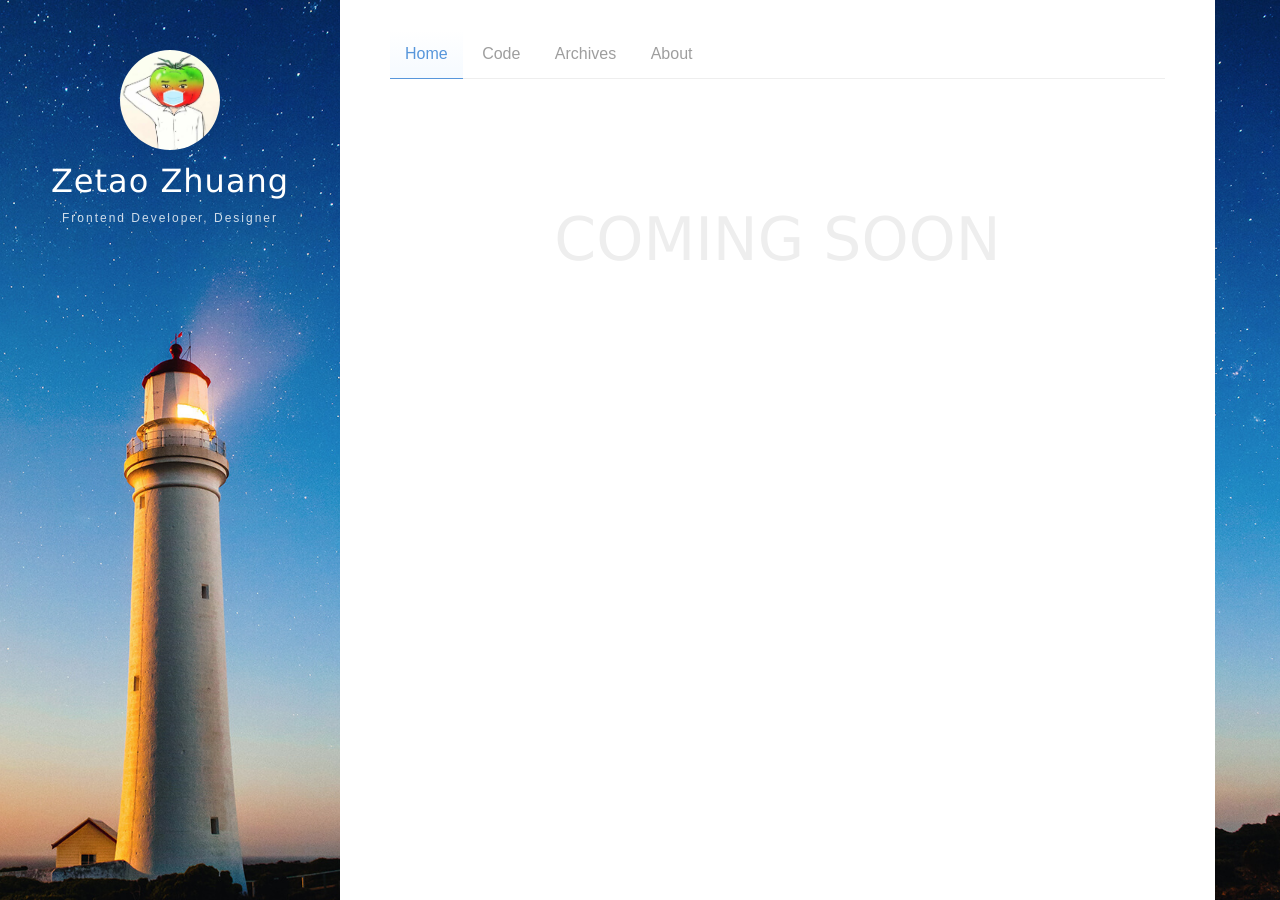
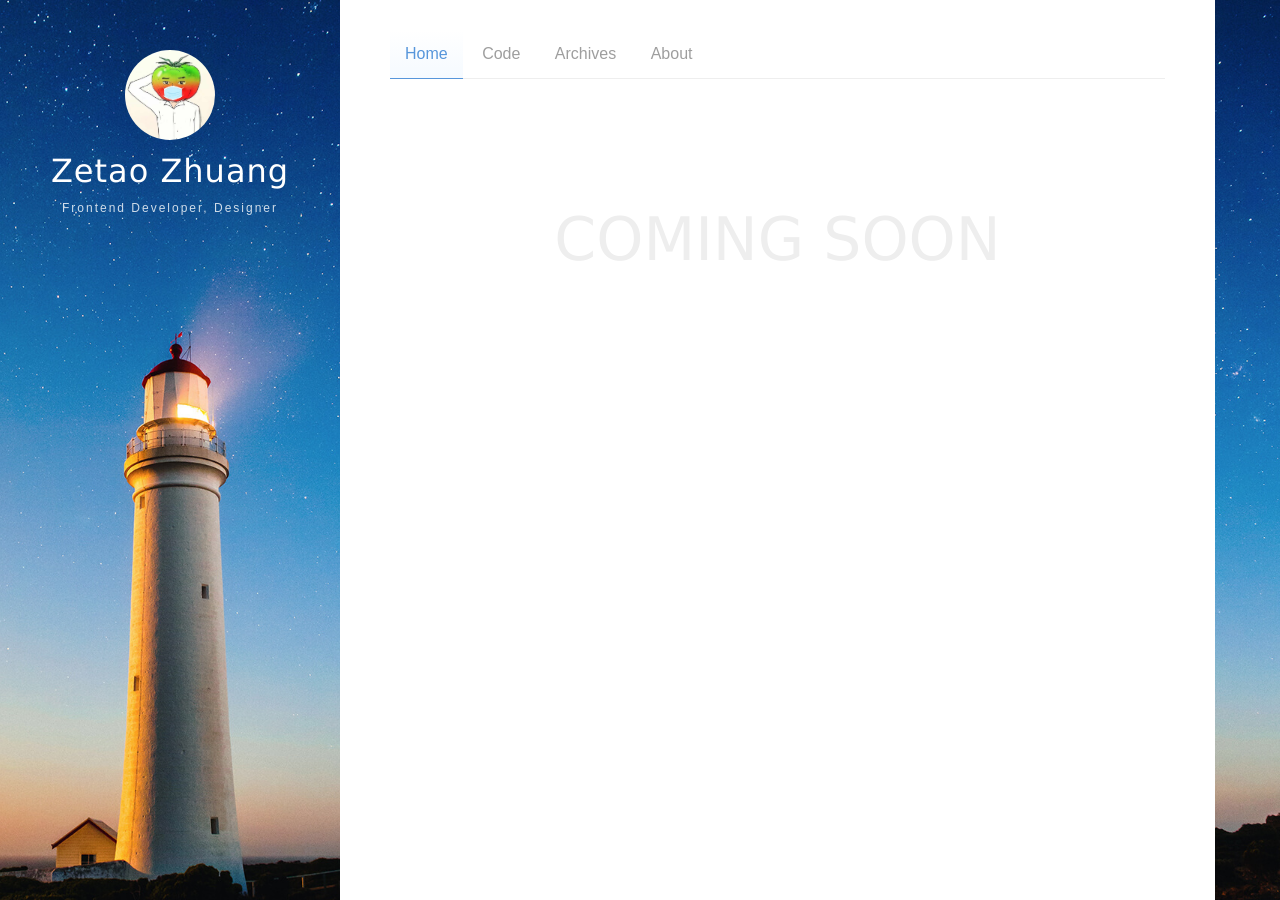
Before and after one commit to zzetao/zzetao.github.io, a Jekyll site: the page built from index.html, in a window 1280 px wide. Built offline with Jekyll 4.4.1, drawn with Linux system fonts in a browser that asks for light colours; the list of posts is cut into pages by our own code.

Commit message:
fix(Style): background fallback

```diff
--- a/css/main.scss
+++ b/css/main.scss
@@ -91,7 +91,7 @@
 		top: 0;
 		width: 100%;
 		height: 100%;
-		background: url(/assets/left-aside-bg.jpg) center;
+		background: url(/assets/left-aside-bg.jpg) center , linear-gradient(0deg, #BDC2B8 3%, #7BB0D3 17%, #002D66 100%);
 		background-size: cover;
 		z-index: -1;
 	}
@@ -111,8 +111,8 @@
 		}
 
 		.logo {
-			width: 100px;
-			height: 100px;
+			width: 90px;
+			height: 90px;
 			margin: 0 auto;
 			overflow: hidden;
 
@@ -141,7 +141,7 @@
 	.background {
 		width: 100%;
 		height: 100%;
-		background: url(/assets/right-aside-bg.jpg) center;
+		background: url(/assets/right-aside-bg.jpg) center , linear-gradient(0deg, #BDC2B8 3%, #7BB0D3 17%, #002D66 100%);
 		background-size: cover;
 	}
 }
```
